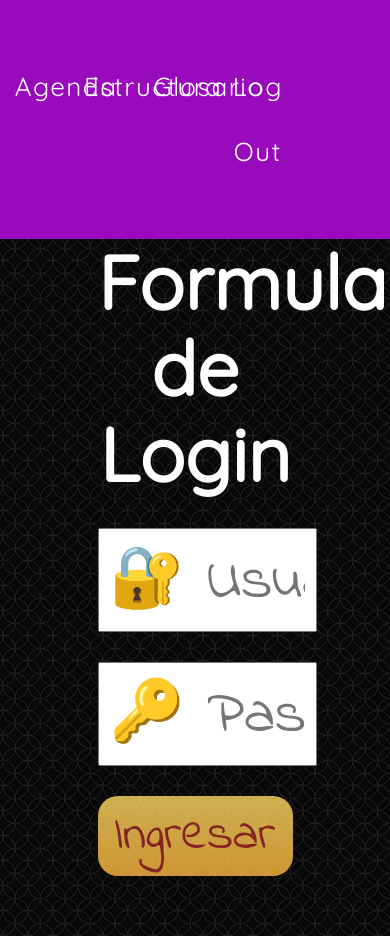
After one commit to xaz89/mbu-centro, a PHP site: page /login.html in a window 390 px wide; the page is wider, and only the part inside the window is pictured. The commit adds this page. Shown: the part 139-1075 px from the top of that part. Run offline with PHP 8.4, Linux system fonts and the light colour scheme.

Commit message:
primeros avances de login

```diff
--- a/cofradia.html
+++ b/cofradia.html
@@ -5,6 +5,7 @@
 	<meta name="description" content="MBU Zona Centro | Ciudad de México, Hidalgo, Estado de México">
 	<meta name="author" content="Jazmín Isol Prado">
 	<title>MBU | Zona Centro</title>
+	<link href="favicon.png" type="image/png" rel="icon" title="mbu">
 	<link rel="stylesheet" type="text/css" href="css/style.css">
 	<link href="https://fonts.googleapis.com/css?family=Lato|Quicksand" rel="stylesheet">
 	<link rel="stylesheet" href="https://cdnjs.cloudflare.com/ajax/libs/normalize/7.0.0/normalize.css">
@@ -49,7 +50,7 @@
 
 					<h1>Sólo personal autorizado</h1>
 
-					<img src="img/logo-mbu.svg" width="70%" class="centrado" alt="">
+					<img src="img/logo-mbu.svg" width="60%" class="centrado" alt="">
 
 					<div class="cin">
 						<div class="forma">
--- a/css/style.css
+++ b/css/style.css
@@ -1,7 +1,7 @@
 /* CSS para MBU Zona Centro de Jazmín Isol Prado */
 
 body {
-	background: url(../img/fondo3g.png) center repeat;
+	background: url(../img/fondo3g.png) repeat;
 	font-family: 'Quicksand', sans-serif;
     margin:0;
 }
@@ -20,6 +20,7 @@ p {
     font-size: 14px;
     letter-spacing: 1px;
     line-height: 1.8;
+
 }
 
 footer {
@@ -37,6 +38,49 @@ footer a {
     letter-spacing: 3px;
 
 }
+
+form {
+    margin: auto;
+    width: 50%;
+    max-width: 500px;
+    padding: 30px;
+
+
+}
+
+form h2 {
+    text-align: center;
+    margin-bottom: 20px;
+    color: rgba(255,255,255,1);
+}
+
+input {
+    display: block;
+    padding: 10px;
+    width: 100%;
+    margin: 30px 0 !important;
+    font-size: 15px;
+    font-family: 'Indie Flower', cursive;
+
+}
+
+input[type="submit"] {
+    background: linear-gradient(#ffda63, #ffb940);
+    border: 0;
+    color: brown;
+    opacity: 0.8;
+    cursor: pointer;
+    border-radius: 20px;
+    margin: 0 auto;
+    font-family: 'Indie Flower', cursive;
+
+
+}
+
+input::placeholder {
+    font-family: 'Indie Flower', cursive;
+}
+
 
 
 .social {
@@ -132,11 +176,12 @@ footer a {
 }
 
 .logotipo {
-    background: url(../img/logo-mbu.svg) center no-repeat;
+    background: url(../img/logo-mbu.svg) no-repeat center;
     text-indent: -99999999px;
     height: auto;
     position: relative;
     float: none;
+
 
 }
 
@@ -197,6 +242,9 @@ footer a {
     }
 
 
+
+
+
 #nosotras {
     height: 100%;
     float: left;
@@ -215,7 +263,7 @@ footer a {
 }
 
 #galeria img {
-    width: 25%;
+    width: 20%;
     float: left;
     display: block;
 }
@@ -223,6 +271,7 @@ footer a {
 #galeria img:hover {
     opacity: 0.5;
     filter: alpha(opacity=50); /* For IE8 and earlier */
+
 }
 
 #dudas {
@@ -237,7 +286,7 @@ footer a {
         height: 100%;
         float: left;
         display: block;
-        background: url(../img/fondo-cofra.jpg) repeat-x 100%;
+        background: url(../img/fondo2.png) repeat 100%;
         color: #fff;
 
     }
@@ -586,6 +635,49 @@ footer a{
     width: 80px;
 }
 
+
+form {
+    margin: auto;
+    width: 50%;
+    max-width: 1000px;
+    padding: 30px;
+    font-size: 50px;
+}
+
+form h2 {
+    text-align: center;
+    margin-bottom: 20px;
+    margin-top: 200px;
+    color: rgba(255,255,255,1);
+}
+
+input {
+    display: block;
+    padding: 10px;
+    width: 100%;
+    height: 80px;
+    margin: 30px 0 !important;
+    font-size: 40px;
+    font-family: 'Indie Flower', cursive;
+}
+
+input[type="submit"] {
+    background: linear-gradient(#ffda63, #ffb940);
+    border: 0;
+    color: brown;
+    opacity: 0.8;
+    cursor: pointer;
+    border-radius: 20px;
+    margin: 0 auto;
+    font-family: 'Indie Flower', cursive;
+    font-size: 50px;
+}
+
+input::placeholder {
+    font-family: 'Indie Flower', cursive;
+    font-size: 60px;
+}
+
 .social {
     width: 50px;
 }
@@ -609,11 +701,10 @@ footer a{
     left: 0;
 }
 
-    .diez {
-        width: 30%;
-        float: left;
-
-    }
+.diez {
+    width: 30%;
+    float: left;
+}
 
     .cin {
         width: 100%;
@@ -705,7 +796,7 @@ footer a{
     #nosotras h1 {
 
         font-size: 100px;
-        font-weight: bold;
+        font-weight: normal;
         font-family: 'Lato', sans-serif;
         text-align: center;
         margin: 18% 0 5%;
@@ -750,8 +841,12 @@ footer a{
         font-weight: normal;
         font-family: 'Lato', sans-serif;
         text-align: center;
+
+
+    }
+
+     #dudas img {
         margin: 18% 0 5%;
-
     }
 
     #cofradia h1 {
--- /dev/null
+++ b/login.html
@@ -0,0 +1,50 @@
+
+
+
+
+<!DOCTYPE html>
+<html lang="es">
+<head>
+	<meta charset="UTF-8">
+	<meta name="description" content="MBU Zona Centro | Ciudad de México, Hidalgo, Estado de México">
+	<meta name="author" content="Jazmín Isol Prado">
+	<title>MBU | Zona Centro</title>
+	<link href="favicon.png" type="image/png" rel="icon" title="mbu">
+	<link rel="stylesheet" type="text/css" href="css/style.css">
+	<link href="https://fonts.googleapis.com/css?family=Lato|Quicksand|Indie+Flower" rel="stylesheet">
+	<link rel="stylesheet" href="https://cdnjs.cloudflare.com/ajax/libs/normalize/7.0.0/normalize.css">
+	<link rel="stylesheet" href="https://cdnjs.cloudflare.com/ajax/libs/normalize/7.0.0/normalize.min.css">
+
+
+</head>
+<body>
+	<div class="forma" id="cofradia" >
+
+		<header class="forma menu">
+			<nav class="forma ">
+				<div class="vein-cin logotipo left ">
+					<a href="#">MBU Zona Centro</a>
+				</div>
+				<div class="set-cin">
+					<div class="cin-menu right menu txt-center">
+						<a href="agenda.html">Agenda</a>
+						<a href="estructura.html">Estructura</a>
+						<a href="glosario.html">Glosario</a>
+						<a href="index.html">Log Out</a>
+					</div>
+				</div>
+			</nav>
+		</header>
+
+
+
+
+<body>
+	<form action="">
+		<h2>Formulario de Login</h2>
+		<input type="text" placeholder="&#128272; Usuario" name="usuario">
+		<input type="password" placeholder="&#128273; Password" name="password">
+		<input type="submit" value="Ingresar">
+	</form>
+</body>
+</html>
```
Also changed, not shown: index.html (+11 -5 lines).
